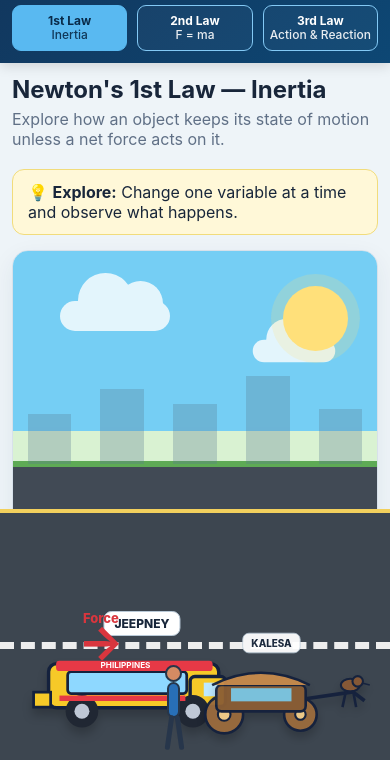
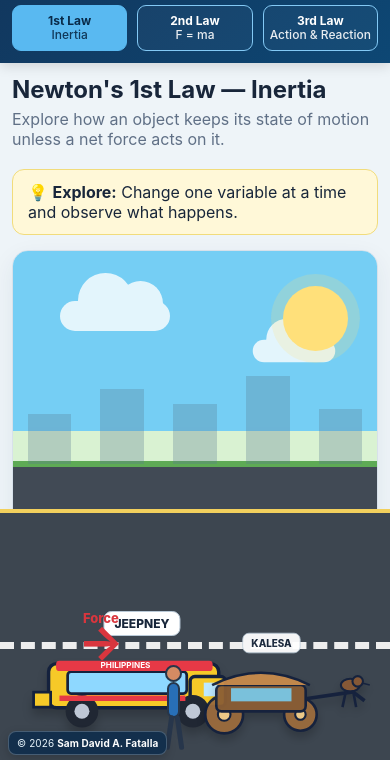
Before and after one commit to 525001595-creator/newtons-laws-jeepney-kalesa, a plain HTML site: page index.html in a window 390 px wide. Shown: the part 82-842 px from the top of the page. Drawn offline with Linux system fonts and the light colour scheme.

Commit message:
Add files via upload
Add creator copyright attribution

```diff
--- a/index.html
+++ b/index.html
@@ -3,6 +3,8 @@
 <head>
   <meta charset="UTF-8" />
   <meta name="viewport" content="width=device-width, initial-scale=1.0" />
+  <meta name="author" content="Sam David A. Fatalla" />
+  <meta name="copyright" content="Copyright © 2026 Sam David A. Fatalla" />
   <title>Newton's Laws | Jeepney & Kalesa Simulation</title>
   <link rel="stylesheet" href="style.css" />
 </head>
@@ -241,6 +243,11 @@
     <span>Designed for classroom inquiry</span>
   </footer>
 
+  <!-- Copyright notice: Copyright © 2026 Sam David A. Fatalla -->
+  <div class="creator-watermark" aria-label="Copyright notice">
+    © 2026 <strong>Sam David A. Fatalla</strong>
+  </div>
+
   <script src="script.js"></script>
 </body>
 </html>
--- a/script.js
+++ b/script.js
@@ -1,3 +1,9 @@
+/*
+ * Newton's Laws: Jeepney & Kalesa in Action
+ * Copyright © 2026 Sam David A. Fatalla
+ * Educational simulation for Grade 11 Physics.
+ */
+
 const state = {
   law: 1,
   running: false,
--- a/style.css
+++ b/style.css
@@ -42,3 +42,33 @@ footer{background:#102e4d;color:#c9dceb;padding:18px 28px;display:flex;justify-c
 .observation-answer strong{display:block;color:#126caf;margin-top:4px}
 .inertia-card{grid-column:span 3}
 @media(max-width:1000px){.inertia-card{grid-column:auto}.observation{flex-direction:column;align-items:flex-start}.observation-answer{width:100%}}
+
+
+/* Creator / copyright watermark
+   Copyright © 2026 Sam David A. Fatalla
+*/
+.creator-watermark{
+  position:fixed;
+  left:14px;
+  bottom:10px;
+  z-index:9999;
+  padding:7px 11px;
+  border-radius:8px;
+  background:rgba(16,46,77,.92);
+  color:#e8f4fb;
+  border:1px solid rgba(255,255,255,.22);
+  box-shadow:0 3px 10px rgba(0,0,0,.18);
+  font-size:12px;
+  line-height:1.2;
+  letter-spacing:.1px;
+  pointer-events:none;
+}
+.creator-watermark strong{color:#fff}
+@media(max-width:600px){
+  .creator-watermark{
+    left:8px;
+    bottom:7px;
+    font-size:10px;
+    padding:5px 8px;
+  }
+}
```
Also changed, not shown: COPYRIGHT_NOTICE.txt (added), README.txt.
